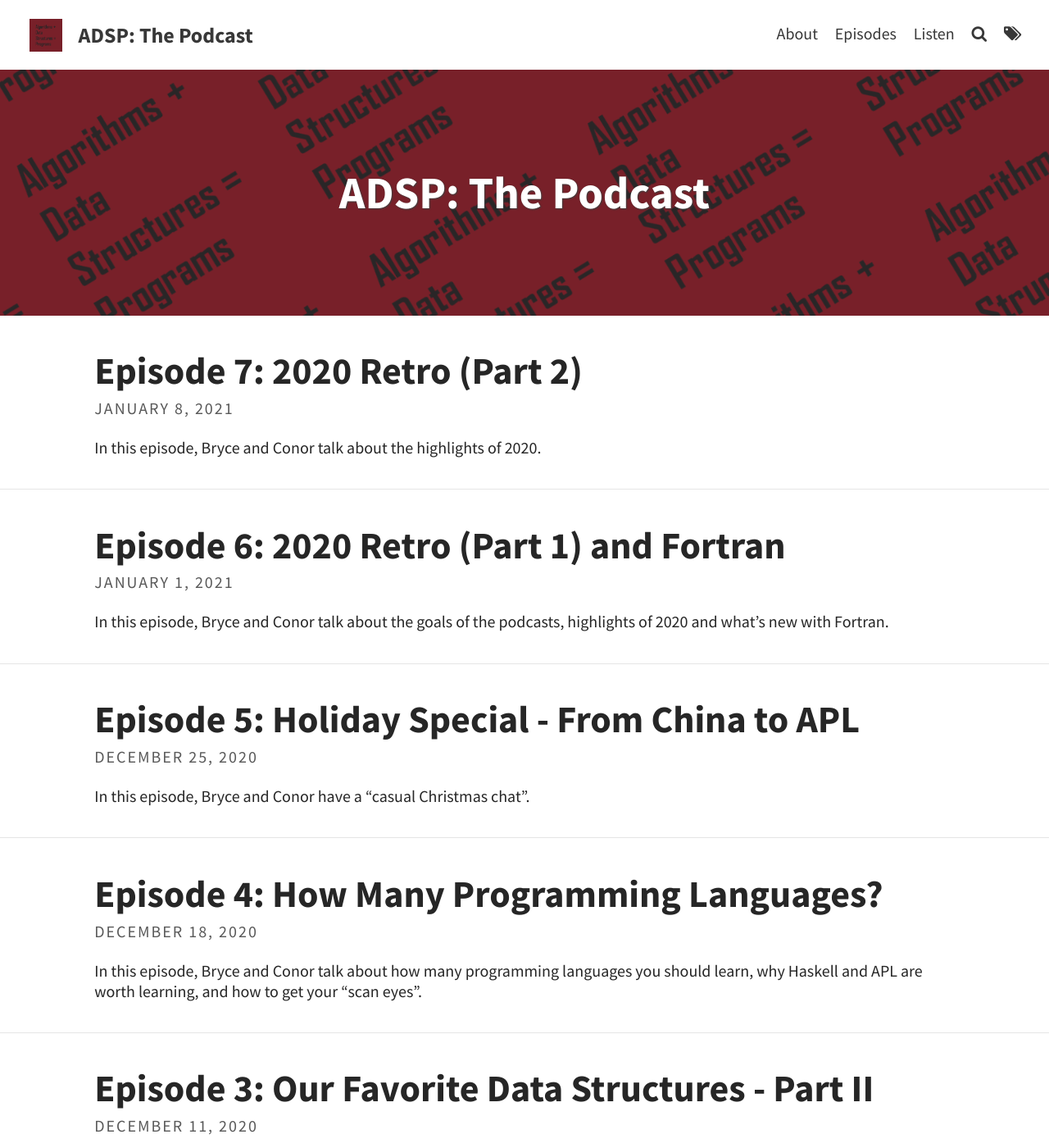
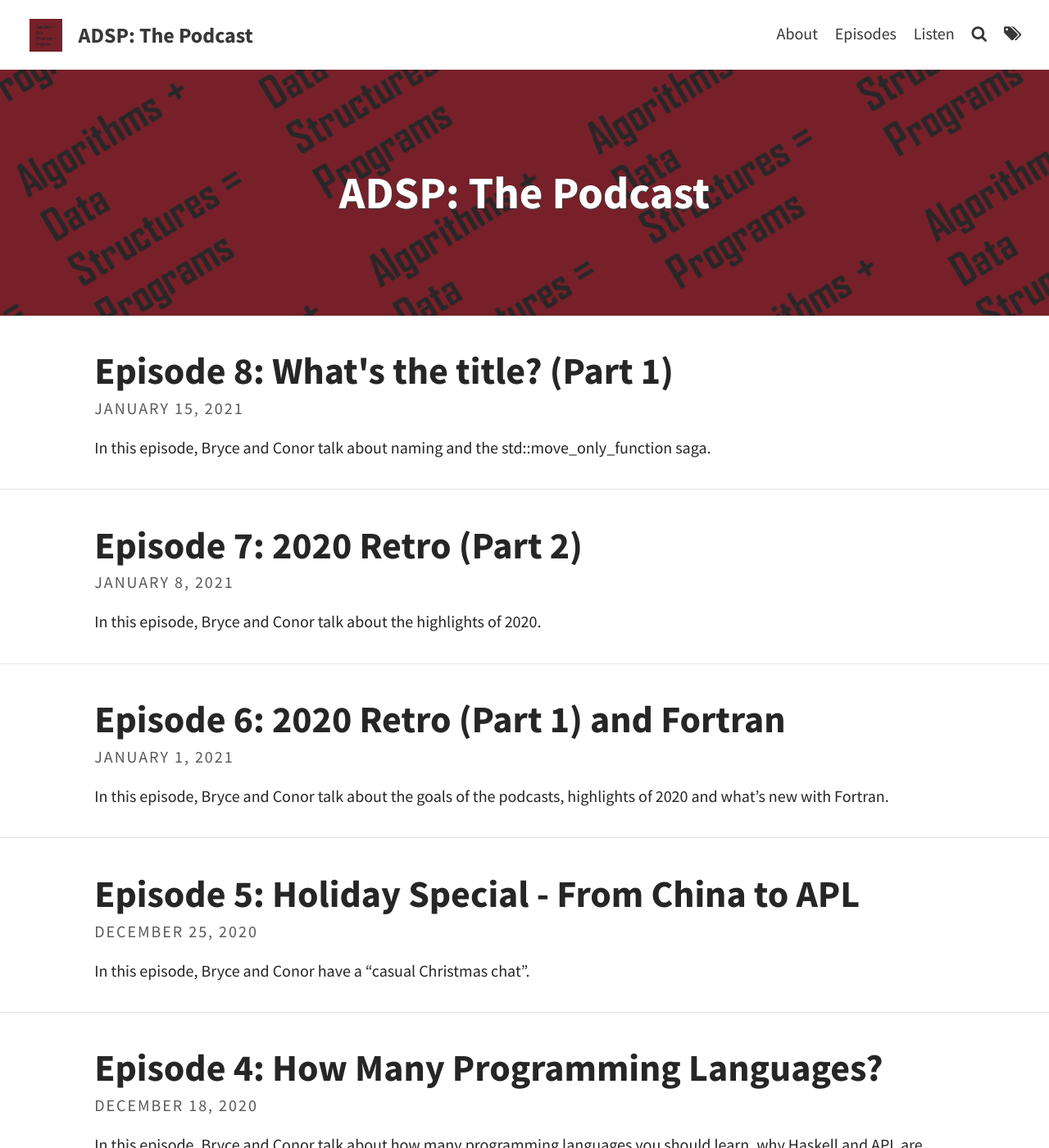
Before and after one commit to codereport/adsp2, a Jekyll site: the page built from index.html, in a window 1280 px wide and 1400 px high. Shown: the whole window at 82% size. Built offline with Jekyll 4.4.1, drawn with Linux system fonts in a browser that asks for light colours; the list of posts is cut into pages by our own code; some of the changed lines change nothing that is shown; some of the changed text lies outside the part shown.

Commit message:
Episode 8

```diff
--- /dev/null
+++ b/_posts/2021-01-15-Episode-8.md
@@ -0,0 +1,38 @@
+---
+layout: post
+title: "Episode 8: What's the title? (Part 1)"
+tags: [Naming]
+excerpt_separator: <!--more-->
+---
+
+<div id="buzzsprout-player-7309807"></div>
+<script src="https://www.buzzsprout.com/1501960/7309807-episode-8-what-s-the-title-part-1.js?container_id=buzzsprout-player-7309807&player=small" type="text/javascript" charset="utf-8"></script>
+
+<br>In this episode, Bryce and Conor talk about naming and the `std::move_only_function` saga.
+
+<!--more-->
+
+### Show Notes
+
+**Date Recorded:** 2020-12-09 <br>
+**Date Released:** 2020-01-15
+
+* [Algorithm Intuition - C++Now](https://www.youtube.com/watch?v=48gV1SNm3WA)
+* [Concepts vs Typeclasses vs Traits vs Protocols - Meeting C++ 2020](https://www.youtube.com/watch?v=Qh7QdG5RK9E)
+* [Tweet about Gilad Bracha Talk](https://twitter.com/code_report/status/1347753311743725568?s=20)
+* [Gilad Bracha - A Slice Through the History of Programming Languages](https://youtu.be/91fjAbsJdUo)
+* [Gilad Bracha - A Ray of Hope: Array Programming for the 21st Century](https://youtu.be/x1FoTYnJxeY)
+* [Mark Allen - All of this has happened before, and it will all happen again](https://youtu.be/jmRE5pXFi04)
+* [std::function](https://en.cppreference.com/w/cpp/utility/functional/function)
+* [function_ref Proposal](http://www.open-std.org/jtc1/sc22/wg21/docs/papers/2018/p0792r2.html)
+* [any_invocable Proposal](http://www.open-std.org/jtc1/sc22/wg21/docs/papers/2020/p0288r6.html)
+* [C++20 Concepts](https://en.cppreference.com/w/cpp/language/constraints)
+* [Justin Slepak's Remora Language](https://arxiv.org/abs/1912.13451)
+* [std::any](https://en.cppreference.com/w/cpp/utility/any)
+
+### Intro Song Info
+
+Miss You by Sarah Jansen https://soundcloud.com/sarahjansenmusic<br>
+Creative Commons — Attribution 3.0 Unported — CC BY 3.0<br>
+Free Download / Stream: http://bit.ly/l-miss-you<br>
+Music promoted by Audio Library https://youtu.be/iYYxnasvfx8<br>
--- a/pages/episodes.md
+++ b/pages/episodes.md
@@ -9,6 +9,7 @@
 
 |   #   |                                             Title                                              | Release Date |
 | :---: | :--------------------------------------------------------------------------------------------: | :----------: |
+|   8   |       [What's the title? (Part 1)](https://adspthepodcast.com/2021/01/15/Episode-8.html)       |  2021-01-15  |
 |   7   |          [2020 Retro (Part 2)](https://adspthepodcast.com/2021/01/08/Episode-7.html)           |  2021-01-08  |
 |   6   |    [2020 Retro (Part 1) and Fortran](https://adspthepodcast.com/2021/01/01/Episode-6.html)     |  2021-01-01  |
 |   5   |  [Holiday Special - From China to APL](https://adspthepodcast.com/2020/12/25/Episode-5.html)   |  2020-12-25  |
```
